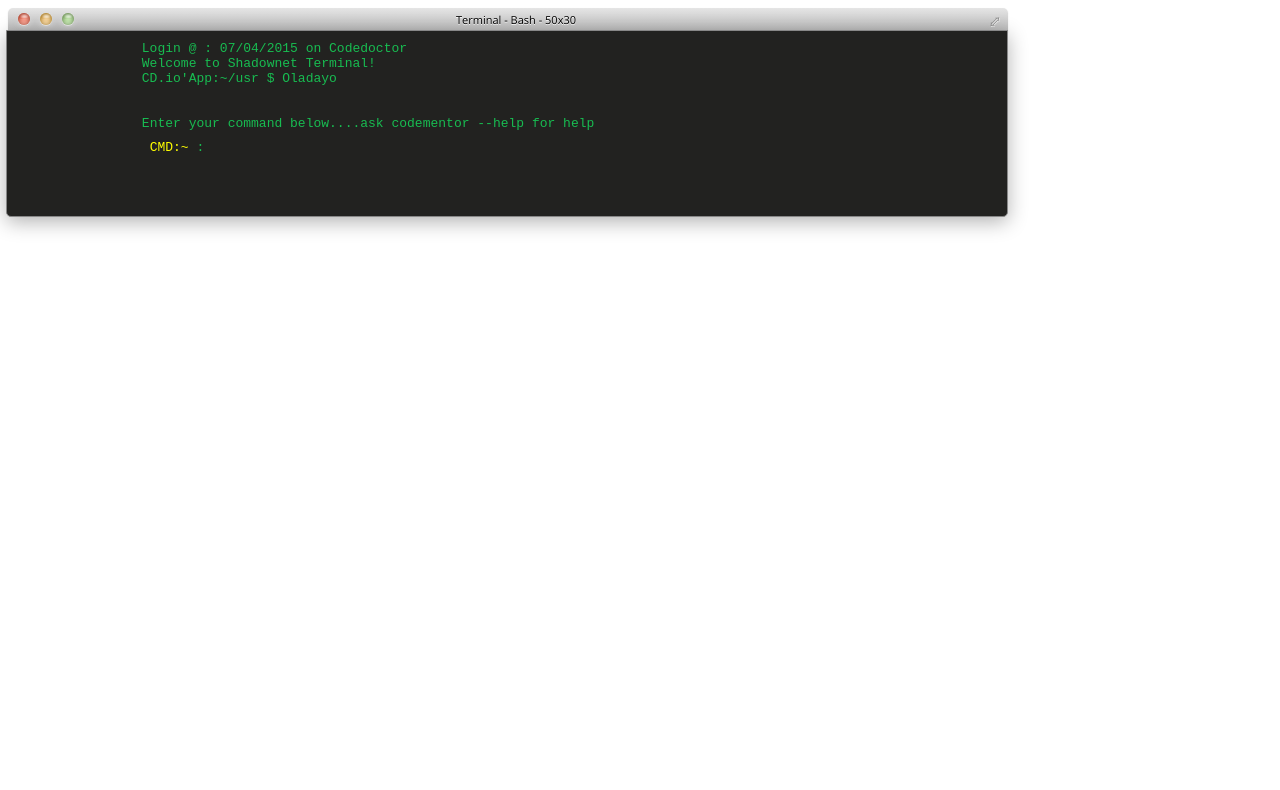
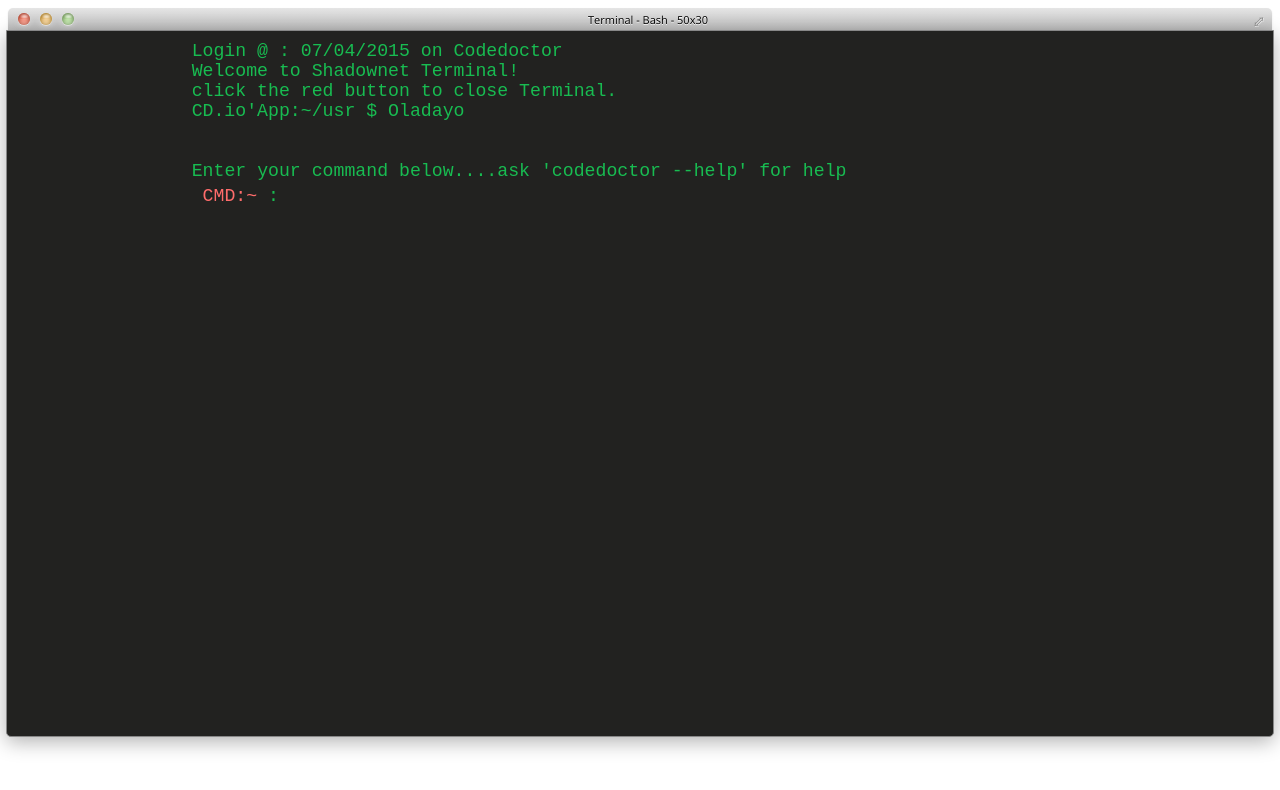
Before and after one commit to andela-ooladayo/ssite, a website: page index.html in a window 1280 px wide. Drawn offline with nearby package versions, Linux system fonts and the light colour scheme.

Commit message:
redesign terminal

```diff
--- a/index.html
+++ b/index.html
@@ -20,6 +20,7 @@
             <pre id="Tbd">
                 Login @ : <span id="date"></span> on Codedoctor
                 Welcome to Shadownet Terminal!
+                click the red button to close Terminal.
                 CD.io'App:~/usr $ Oladayo
                 <div id="Cmd"></div>
                 <span class="element"></span>
--- a/scripts/main.js
+++ b/scripts/main.js
@@ -29,12 +29,12 @@ $(document).ready(function() {
     var maxer = 0 ;
     $('.maxer').click( function () {
         if(maxer%2 === 0) {
-            $('.window').animate({width:"100%", height:"800px"});
-            $('#Tbd').animate({width:"99%", height:"800px"});
+            $('.window').animate({width:"60%", height:"400px"});
+            $('#Tbd').animate({width:"97.6%", height:"400px"});
         }
         else {
-            $('#Tbd').animate({width:"980px", height:"300px"});
-            $('.window').animate({width:"1000px", height:"300px"});
+            $('#Tbd').animate({width:"98.5%", height:"900px"});
+            $('.window').animate({width:"100%", height:"900px"});
         }
         maxer++;
     });
@@ -55,7 +55,7 @@ $(document).ready(function() {
 
 $(function(){
     $(".element").typed({
-        strings: ["Enter your command below....ask codementor --help for help"],
+        strings: ["Enter your command below....ask 'codedoctor --help' for help"],
         typeSpeed: 20,
         showCursor: false,
     });
@@ -67,7 +67,7 @@ function typeo(ele, message, speed, command, run) {
         typeSpeed: 0,
         showCursor: false,
         callback: function() {
-            $(".response").append("<div class='fore' style='margin-left:-10px; margin-top:10px'>CMD</span>:<span class='accent'>~</div>: <input style='color:#18bc51;background-color: #222220; width: 35%; border: none; line-height: 1.9em; font-size: 1em; outline: none;' id=" + "'" + command + run + "'" + "type='text' maxlength='50'></input>")
+            $(".response").append("<div class='fore' style='margin-left:-10px; margin-top:10px'>CMD</span>:<span class='accent'>~</div>: <input style='color:#18bc51;background-color: #222220; width: 35%; border: none; line-height: 1.6em; font-size: .8em; -webkit-box-shadow: none;-moz-box-shadow: none; box-shadow: none;outline: none;' id=" + "'" + command + run + "'" + "type='text' maxlength='50'></input>")
             var commandor = "#" + command + run
             $(commandor).focus();
             onEnter(commandor)
--- a/styles/main.css
+++ b/styles/main.css
@@ -60,7 +60,7 @@ body{
 .window{
     margin:0px;
     margin-top: 0px;
-    width: 1000px;
+    width: 100%;
   /*float:left;*/
 
 }
@@ -104,8 +104,7 @@ body{
     margin:3px;
 }
 .fore{
-   /*color:#ff6c6b; */
-   color: yellow;
+   color:#ff6c6b;
   }
 .fore, #command {
     display: inline-block;
@@ -115,23 +114,24 @@ body{
 
 
 .response {
-    margin-left: 145px;
+    margin-left: 200px;
     padding: 0;
 }
 
 pre {
     padding:10px;  margin:0px;
     margin-top: 0px;
-    width: 980px;
+    width: 98.6%;
     position:relative; top:-5px; left:-5px;
     border:1px solid #888;
     background: #222220;
     border-radius: 0px 0px 5px 5px;
-    min-height: 20px;
-    max-height: 300px;
+    min-height: 685px;
+    max-height: 700px;
     overflow:auto;
     color:#18bc51;
     box-shadow: 0px 5px 20px rgba(0,0,0,0.3);
+    font-size: 1.4em;
 }
 
 .typed-cursor{
@@ -161,8 +161,12 @@ pre {
     background-color: #222220;
     width: 35%;
     border: none;
-    font-size: 1em;
-   /* padding: 7px;*/
+    font-size: .8em;
     outline: none;
-    line-height: 1.9em
+    line-height: 1.6em;
+    border: none;
+    overflow: auto;
+    -webkit-box-shadow: none;
+    -moz-box-shadow: none;
+    box-shadow: none;
 }
```
